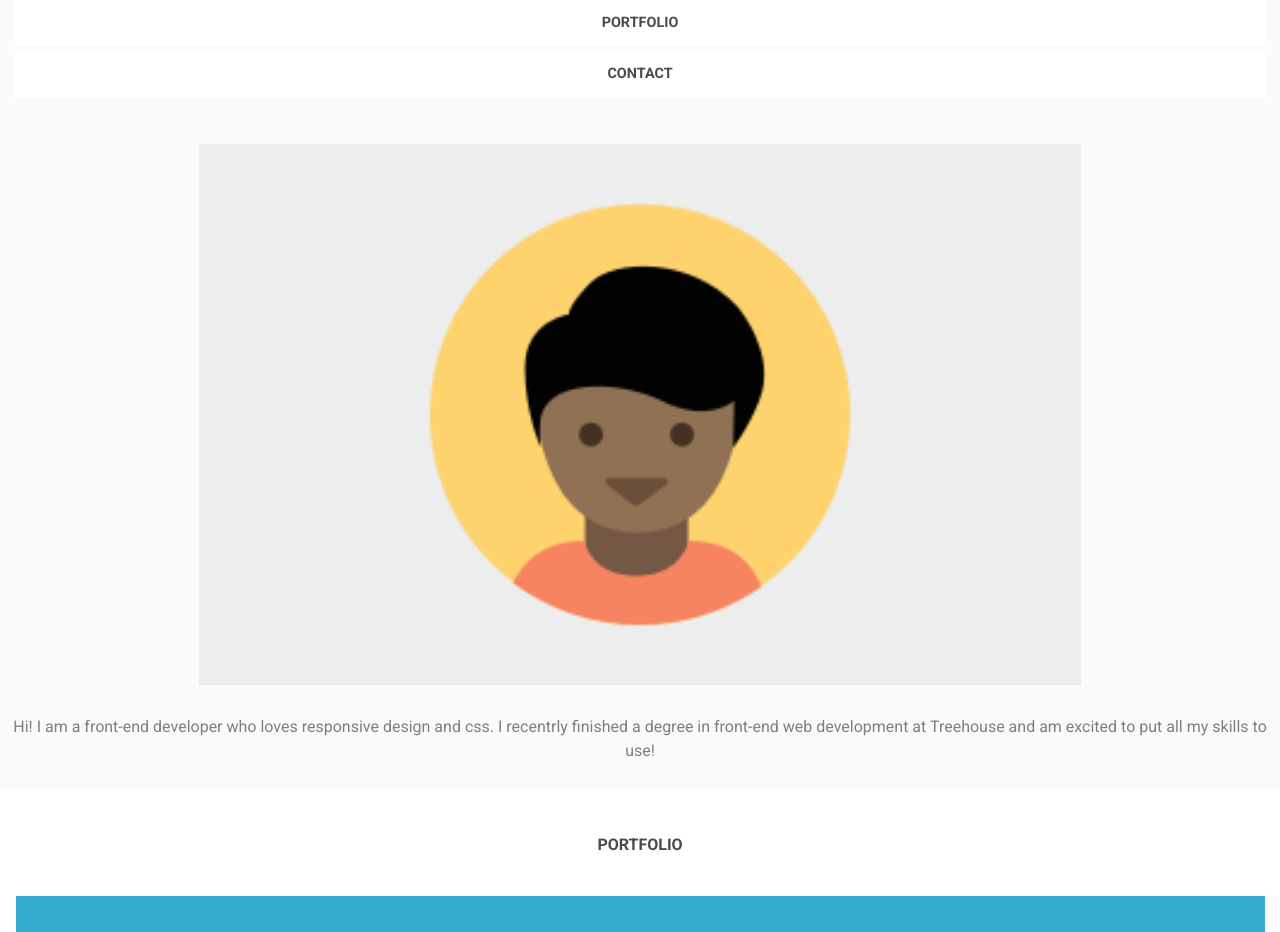
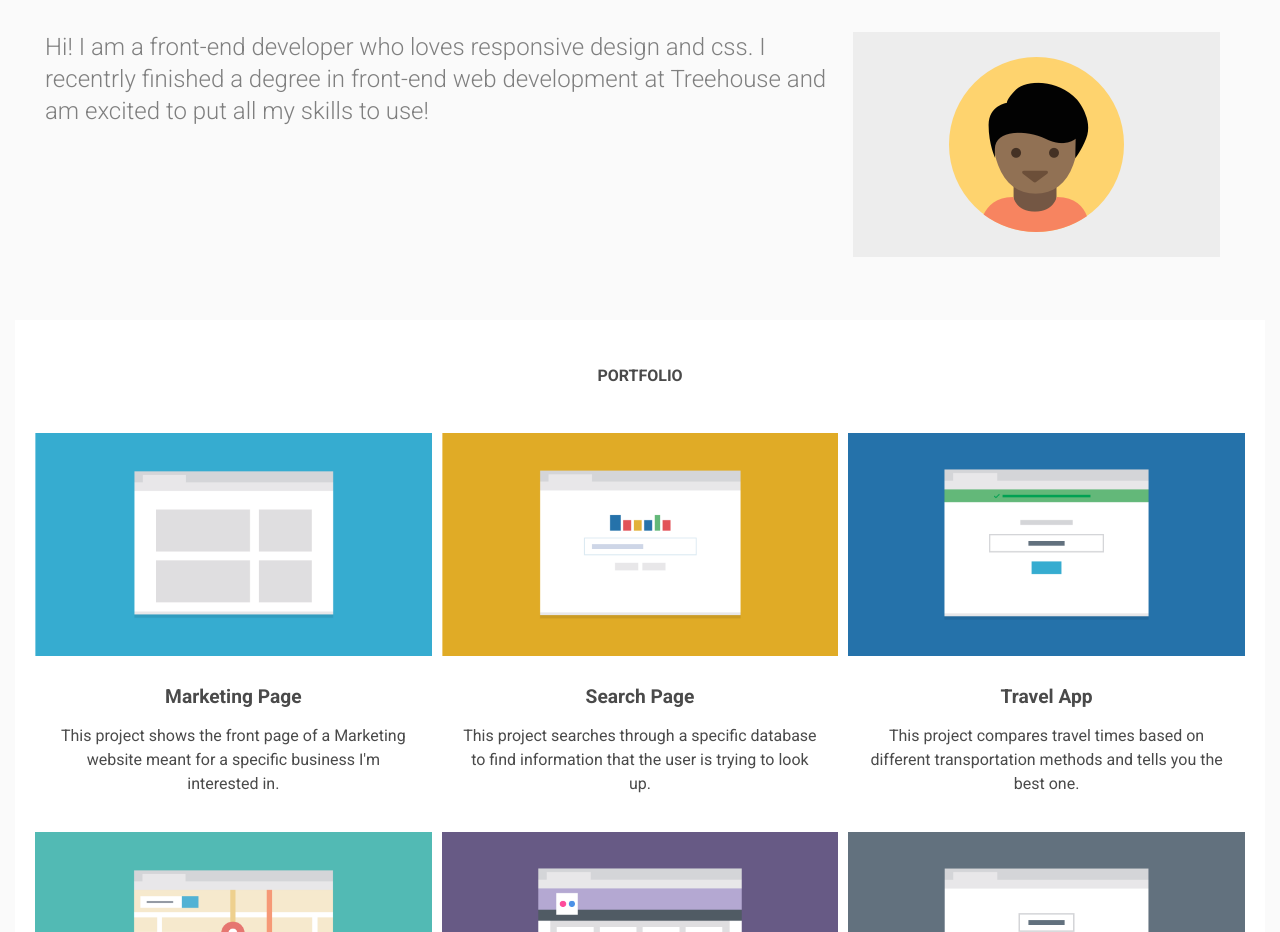
Before and after one commit to SergioSalinasJunior/techdegree-mobile-first-responsive-layout, a plain HTML site: page index.html in a window 1280 px wide. Shown: the part 114-1046 px from the top of the page. Drawn offline with Linux system fonts and the light colour scheme.

Commit message:
Media queries to add breakpoints
-Mobile-first approach
-Match the design for 768px and 1024px wide (changes in the css and index.html)

```diff
--- a/css/styles.css
+++ b/css/styles.css
@@ -85,6 +85,10 @@ footer {
     padding: 15px;
 }
 
+footer nav {
+    display: none;
+}
+
 .nav-footer {
     display: flex;
     justify-content: space-between;
@@ -101,3 +105,103 @@ footer {
     font-weight: 700;
     color: #4a4a4a;
 }
+
+/*************
+MEDIA QUERIES
+*************/
+
+/*** TABLET STYLES ***/
+@media (min-width: 768px) {
+
+    body {
+        margin: 50px 15px;
+    }
+
+    article p {
+        padding: 0px 20px;
+    }
+
+    header {
+        padding: 0 20px;
+    }
+
+    ul {
+        margin-top: 1.5rem;
+    }
+    nav li {
+        display: inline;
+        background-color: #fafafa;
+    }
+
+    .main-header {
+        display: flex;
+        flex-direction: row-reverse;
+        text-align: left;
+
+    }
+
+    .main-header img {
+        max-width: 40%;
+        margin: 15px;
+    }
+
+    section {
+        display: flex;
+        flex-wrap: wrap;
+    }
+
+    section h1 {
+        display: block;
+        width: 100%;
+    }
+
+    article {
+        width: 50%;
+        padding: 5px;
+    }
+
+    #collapsed-menu {
+        display: none;
+    }
+
+    footer nav {
+        display: inline;
+    }
+
+    .main-header p, footer p {
+        font-size: 1.2rem;
+        font-weight: 300;
+        line-height: 1.7rem;
+    }
+
+    footer p {
+        padding: 0 3rem;
+    }
+
+    aside {
+        padding-bottom: 20px;
+    }
+}
+
+/*** DESKTOP STYLES ***/
+@media (min-width: 1024px) {
+
+    .main-header{
+        padding-bottom: 3rem;
+    }
+
+    .nav-header {
+        display: flex;
+        justify-content: space-between;
+    }
+
+    article {
+        width: 33.33%;
+    }
+
+    .main-header p, footer p {
+        font-size: 1.5rem;
+        line-height: 2rem;
+        padding: auto 2rem;
+    }
+}
--- a/index.html
+++ b/index.html
@@ -13,7 +13,7 @@
     </head>
     <body>
         <header>
-            <div>
+            <div class="nav-header">
                 <h1 class="name">Student Name</h1>
                 <nav>
                     <ul>
@@ -105,7 +105,14 @@
             </aside>
             <div class="nav-footer">
                 <p>Student name</p>
-                <p><a href="#">Back to Top</a></p>
+                <p><a href="#" id="collapsed-menu">Back to Top</a></p>
+                <nav aria-label="Related links">
+                    <ul>
+                        <li><a href="#">Home</a></li>
+                        <li><a href="#">Portfolio</a></li>
+                        <li><a href="#">Contact</a></li>
+                    </ul>
+                </nav>
             </div>
         </footer>
     </body>
```
